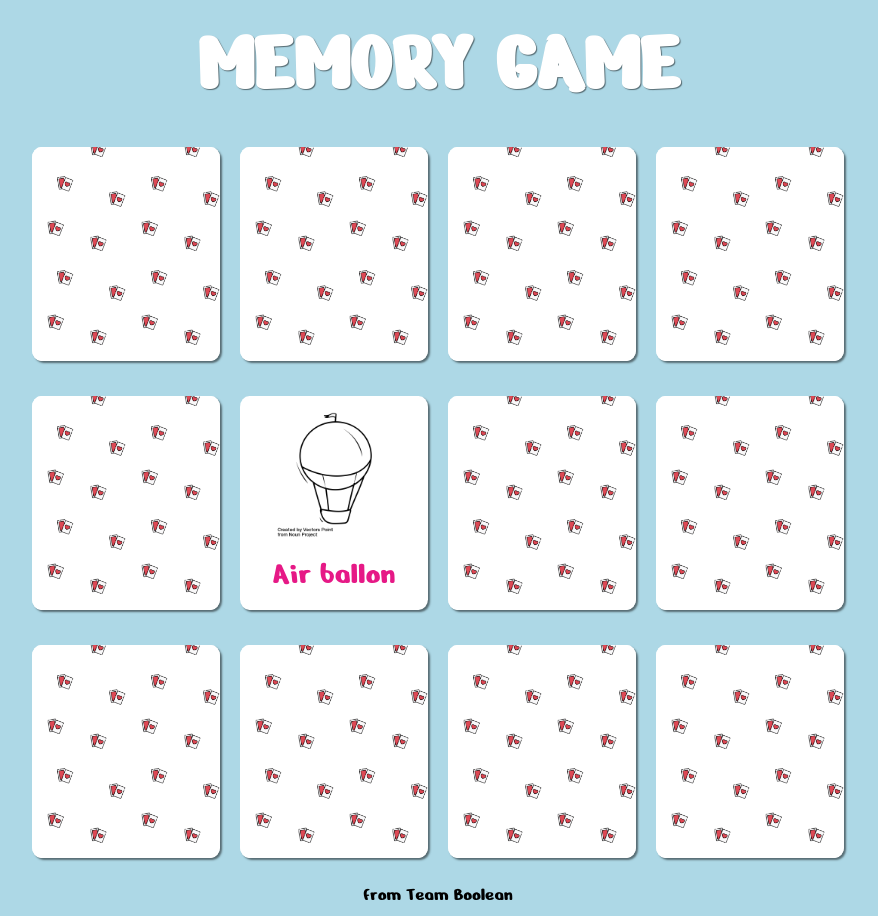
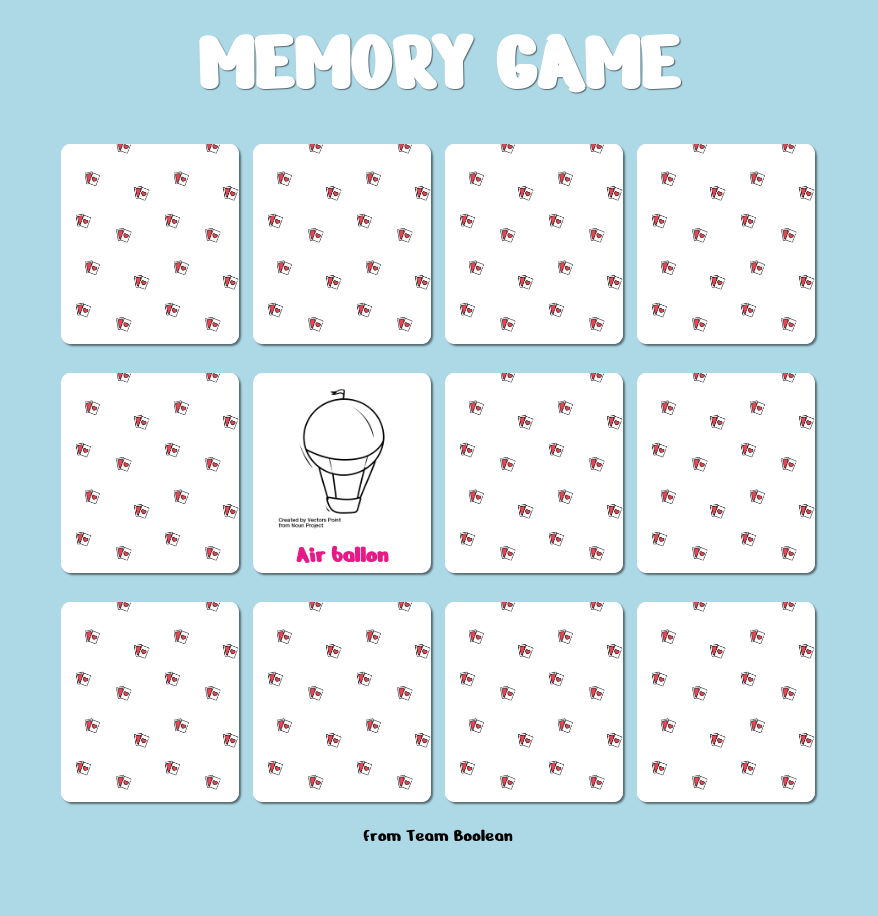
Before and after one commit to gabrisca/html-css-memory, a plain HTML site: page index.html in a window 1280 px wide. Shown: the whole page, without its empty margins (202-1080 px from the left). After the commit the page ends 857 px from the top, so only its background shows below. Drawn offline with Linux system fonts and the light colour scheme.

Commit message:
correzione errori finali

```diff
--- a/assets/css/style.css
+++ b/assets/css/style.css
@@ -17,12 +17,13 @@ body {
 }
 
 .container {
-  width: 65%;
+  width: 60%;
   margin: 10px auto;
 }
 /* /GENERAL */
 
 /* HEADER */
+
 header h1 {
   text-align: center;
   text-transform: uppercase;
@@ -43,27 +44,26 @@ header h1 {
   margin-bottom: 15px;
 }
 
-.row .card {
-  width: calc(100% / 4 - 20px);
-  margin: 10px;
+.card{
+  width: calc(100% / 4 - 14px);
+  height: 200px;
+  float: left;
+  margin: 7px;
   background-color: white;
-  float: left;
   border-radius: 5%;
   padding: 2%;
-  text-align: center;
-  font-size: 2em;
-  position: relative;
   cursor: pointer;
   overflow: hidden;
+  position: relative;
   box-shadow: 2px 2px 2px rgba(0, 0, 0, 0.5);
 }
 
-.card img {
-  width: 85%;
+.card img{
+  width: 100%;
 }
 
-.card:hover {
-  display: initial;
+.card-text{
+  text-align: center;
 }
 
 .layover {
--- a/index.html
+++ b/index.html
@@ -19,11 +19,13 @@
       </header>
 
       <main>
-        <div class="table">
+        <div class="table clearfix">
           <div class="row clearfix">
             <div class="card">
               <img src="assets/img/noun_Bicycle_3134821.png" alt="bycicle" />
-              <div class="card-text">Bycicle</div>
+              <div class="card-text">
+                <h2>Bycicle</h2>
+              </div>
               <div class="layover"></div>
             </div>
 
@@ -32,7 +34,9 @@
                 src="assets/img/noun_Cruise_Ship_3134824.png"
                 alt="cruise ship"
               />
-              <div class="card-text">Cruise ship</div>
+              <div class="card-text">
+                <h2>Cruise ship</h2>
+              </div>
               <div class="layover"></div>
             </div>
 
@@ -41,16 +45,20 @@
                 src="assets/img/noun_Submarine_3134738.png"
                 alt="submarine"
               />
-              <div class="card-text">Submarine</div>
+              <div class="card-text">
+                <h2>Submarine</h2>
+              </div>
               <div class="layover"></div>
             </div>
 
             <div class="card">
               <img
                 src="assets/img/noun_air_balloon_3134741.png"
-                alt="air baloon"
+                alt="air balloon"
               />
-              <div class="card-text">Air baloon</div>
+              <div class="card-text">
+                <h2>Air ballon</h2>
+              </div>
               <div class="layover"></div>
             </div>
           </div>
@@ -61,7 +69,9 @@
                 src="assets/img/noun_Submarine_3134738.png"
                 alt="submarine"
               />
-              <div class="card-text">Submarine</div>
+              <div class="card-text">
+                <h2>Submarine</h2>
+              </div>
               <div class="layover"></div>
             </div>
 
@@ -70,19 +80,25 @@
                 src="assets/img/noun_air_balloon_3134741.png"
                 alt="air balloon"
               />
-              <div class="card-text">Air ballon</div>
+              <div class="card-text">
+                <h2>Air ballon</h2>
+              </div>
               <!-- <div class="layover"></div> -->
             </div>
 
             <div class="card">
               <img src="assets/img/noun_Tram_3134750.png" alt="tram" />
-              <div class="card-text">Tram</div>
+              <div class="card-text">
+                <h2>Tram</h2>
+              </div>
               <div class="layover"></div>
             </div>
 
             <div class="card">
               <img src="assets/img/noun_Bicycle_3134821.png" alt="bycicle" />
-              <div class="card-text">Bycicle</div>
+              <div class="card-text">
+                <h2>Bicycle</h2>
+              </div>
               <div class="layover"></div>
             </div>
           </div>
@@ -90,7 +106,9 @@
           <div class="row clearfix">
             <div class="card">
               <img src="assets/img/noun_Tractor_3134797.png" alt="Tractor" />
-              <div class="card-text">Tractor</div>
+              <div class="card-text">
+                <h2>Tractor</h2>
+              </div>
               <div class="layover"></div>
             </div>
 
@@ -99,19 +117,25 @@
                 src="assets/img/noun_Cruise_Ship_3134824.png"
                 alt="cruise ship"
               />
-              <div class="card-text">Cruise ship</div>
+              <div class="card-text">
+                <h2>Cruise ship</h2>
+              </div>
               <div class="layover"></div>
             </div>
 
             <div class="card">
               <img src="assets/img/noun_Tram_3134750.png" alt="tram" />
-              <div class="card-text">Tram</div>
+              <div class="card-text">
+                <h2>Tram</h2>
+              </div>
               <div class="layover"></div>
             </div>
 
             <div class="card">
               <img src="assets/img/noun_Tractor_3134797.png" alt="tractor" />
-              <div class="card-text">Tractor</div>
+              <div class="card-text">
+                <h2>Tractor</h2>
+              </div>
               <div class="layover"></div>
             </div>
           </div>
```
